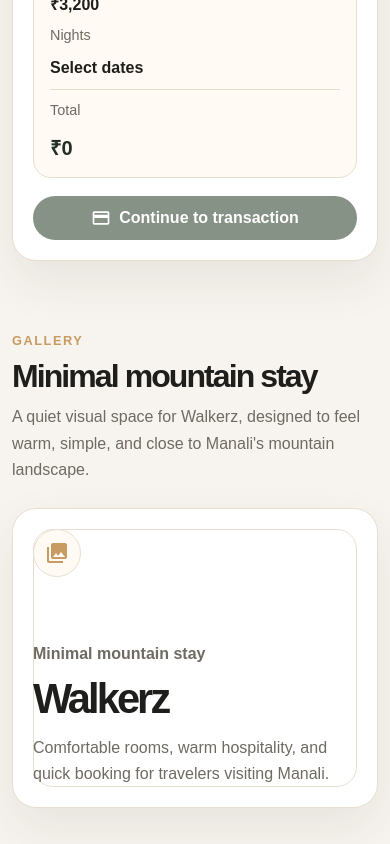
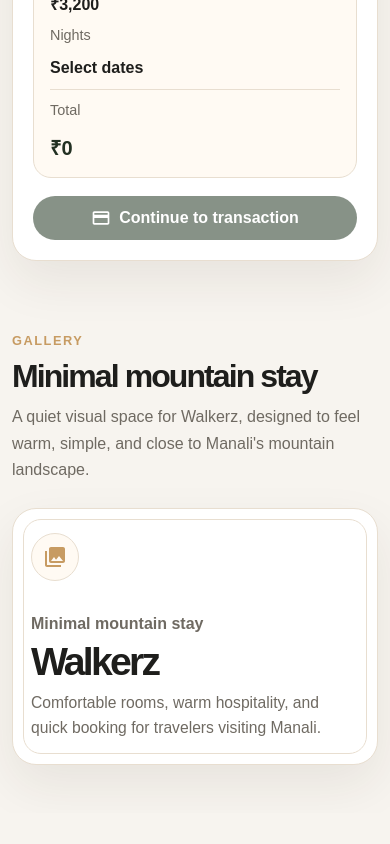
Before and after one commit to Praqash/walkerz, a Next.js app: page / in a window 390 px wide. Shown: the part 2889-3733 px from the top of the page. After the commit the page ends 3702 px from the top, so only its background shows below. Built offline with nearby package versions, Linux system fonts and the light colour scheme.

Commit message:
Fix gallery mobile spacing

```diff
--- a/app/globals.css
+++ b/app/globals.css
@@ -241,6 +241,7 @@
     display: flex;
     min-height: 360px;
     flex-direction: column;
+    gap: 10px;
     justify-content: flex-end;
     overflow: hidden;
     padding: 32px;
@@ -279,8 +280,9 @@
 }
 
 .gallery-card h2 {
-    margin: 12px 0;
+    margin: 0;
     font-size: clamp(2.5rem, 6vw, 4.5rem);
+    line-height: 0.95;
     letter-spacing: -0.07em;
 }
 
@@ -601,8 +603,34 @@
         padding: 20px;
     }
 
+    .gallery-section {
+        padding-bottom: 48px;
+    }
+
     .gallery-card {
-        min-height: 300px;
+        min-height: auto;
+        justify-content: flex-start;
+        padding: 28px 22px;
+    }
+
+    .gallery-card::before {
+        inset: 12px;
+        border-radius: 18px;
+    }
+
+    .gallery-icon {
+        flex: 0 0 auto;
+        margin-bottom: 28px;
+    }
+
+    .gallery-card span,
+    .gallery-card h2,
+    .gallery-card p {
+        max-width: calc(100% - 12px);
+    }
+
+    .gallery-card p {
+        font-size: 0.98rem;
     }
 
     .transaction-backdrop {
@@ -631,7 +659,19 @@
         font-size: 2rem;
     }
 
+    .gallery-card {
+        padding: 24px 18px;
+    }
+
+    .gallery-card::before {
+        inset: 10px;
+    }
+
+    .gallery-icon {
+        margin-bottom: 24px;
+    }
+
     .gallery-card h2 {
-        font-size: 2.6rem;
+        font-size: 2.45rem;
     }
 }
```
